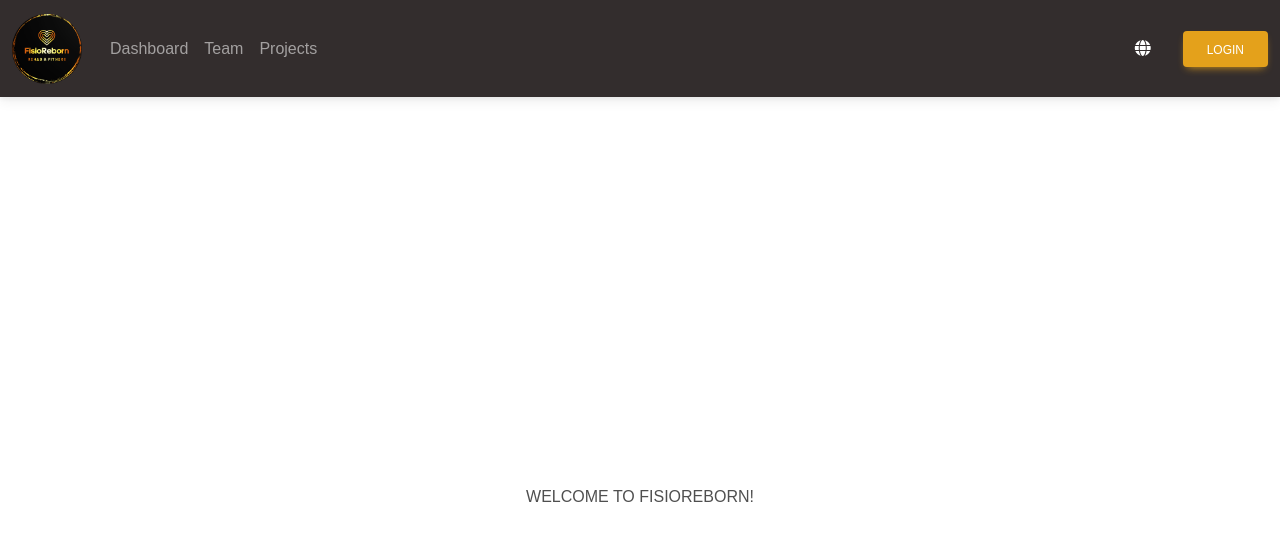
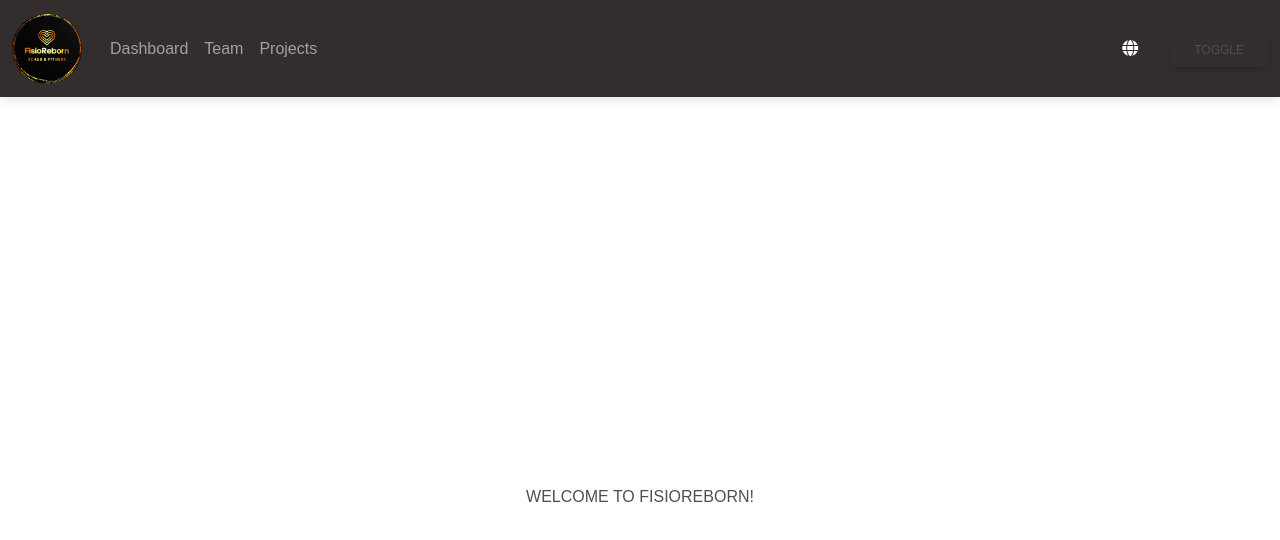
Before and after one commit to Abraomukas/fisio-reborn-frontend, a React (Create React App) app: page / in a window 1280 px wide. Shown: the top 540 px of the page. Built offline with nearby package versions, Linux system fonts and the light colour scheme.

Commit message:
wip: Login button logic

```diff
--- a/src/components/Navbar.js
+++ b/src/components/Navbar.js
@@ -17,9 +17,14 @@ const languages = [
 function Navbar(props) {
 	const loggedInCookie = Cookies.get('isLoggedIn') || false;
 	const [isLoggedIn, setIsLoggedIn] = useState(loggedInCookie);
+	const [showButton, setShowButton] = useState(false);
 
 	const handleLoginStatus = () => {
 		setIsLoggedIn(!isLoggedIn);
+	};
+
+	const handleShowButton = () => {
+		setShowButton(!showButton);
 	};
 
 	const currentLngCode = Cookies.get('i18next') || 'es';
@@ -113,12 +118,20 @@ function Navbar(props) {
 						</ul>
 					</div>
 
-					<button
-						type='button'
-						className={isLoggedIn ? 'btn btn-danger' : 'btn btn-warning'}
-						onClick={handleLoginStatus}>
-						{isLoggedIn ? 'Logout' : 'Login'}
+					<button type='button' className='btn' onClick={handleShowButton}>
+						Toggle
 					</button>
+
+					{showButton ? (
+						<button
+							type='button'
+							className={isLoggedIn ? 'btn btn-danger' : 'btn btn-warning'}
+							onClick={handleLoginStatus}>
+							{isLoggedIn ? 'Logout' : 'Login'}
+						</button>
+					) : (
+						<div></div>
+					)}
 				</div>
 
 				{/* {isLoggedIn ? (
```
